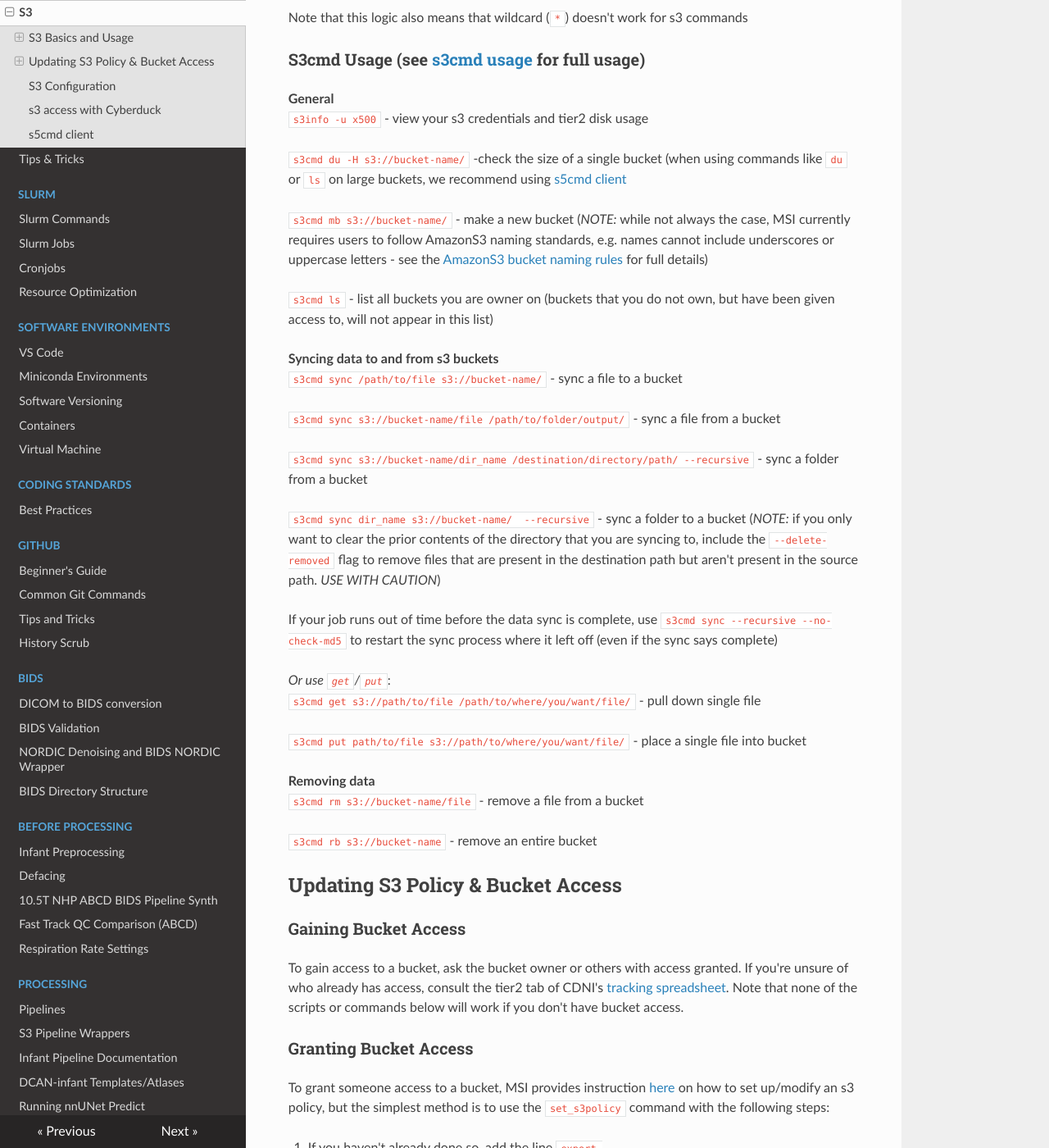
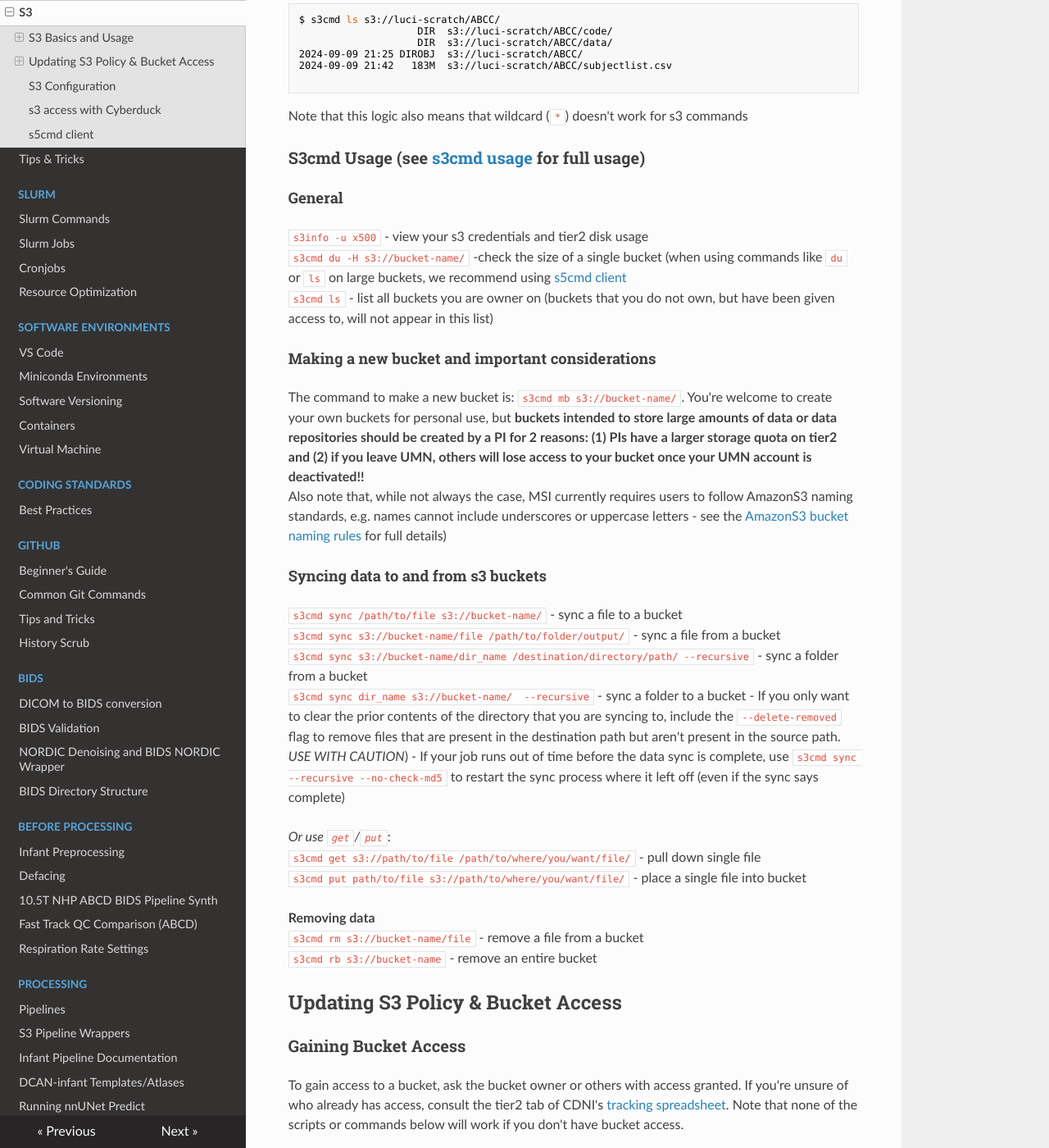
Before and after one commit to DCAN-Labs/cdni-brain, an MkDocs documentation site: the page built from docs/s3.md, in a window 1280 px wide and 1400 px high, scrolled down 1023 px. Shown: the whole window at 82% size. Built offline with MkDocs 1.6.1, drawn with Linux system fonts in a browser that asks for light colours; nearby versions of some CDN libraries; some of the changed text lies outside the part shown.

Commit message:
Update s3.md
clarified details about storage quota (MSI policies currently in flux)

```diff
--- a/docs/s3.md
+++ b/docs/s3.md
@@ -1,5 +1,5 @@
 # MSI Second Tier ("tier 2") Storage & S3 Bucket Interface
-Second tier storage is used for storing data and files that you don't need readily accessible on tier 1. Each user has 120 TB of space, which is why it is preferred to store data here as opposed to tier 1.
+Second tier storage is used for storing data and files that you don't need readily accessible on tier 1. Prior to summer 2024, each user was granted up to 120 TB of storage on tier 2. MSI has been in the process of updating their policies around this so now new users appear to be limited to 5 GB, with their documentation stating that [MSI *groups* are now limited to 120 TB](https://msi.umn.edu/about-msi-services/data-storage/second-tier-storage). We're working on clarifying the details on this and will update the documentation once we know more. **In the meantime, using tier2 storage whenever possible is highly recommended in order to prevent storage quota issues on tier1.**
 
 For a comprehensive introduction to s3, see [this tutorial video](https://drive.google.com/drive/folders/1Oz3i5lbld5VmXGdhWagOMWYOIJmgrJA4) (recorded as part of the Data Processing Workshop hosted for undergraduate research assistants). It is encouraged to watch this tutorial prior to your first time using s3 commands. Note that after you run workbench commands, make sure to `module rm workbench` prior to doing any `s3cmd` commands.
 
@@ -28,36 +28,30 @@ $ s3cmd ls s3://luci-scratch/ABCC/
 Note that this logic also means that wildcard (`*`) doesn't work for s3 commands
 
 ### S3cmd Usage (see [s3cmd usage](https://s3tools.org/usage) for full usage)
-**General**<br>
-`s3info -u x500` - view your s3 credentials and tier2 disk usage
-
-`s3cmd du -H s3://bucket-name/` -check the size of a single bucket (when using commands like `du` or `ls` on large buckets, we recommend using [s5cmd client](#s5cmd-client)
-
-`s3cmd mb s3://bucket-name/` - make a new bucket (*NOTE:* while not always the case, MSI currently requires users to follow AmazonS3 naming standards, e.g. names cannot include underscores or uppercase letters - see the [AmazonS3 bucket naming rules](https://docs.aws.amazon.com/AmazonS3/latest/userguide/bucketnamingrules.html) for full details)
-
+#### General
+`s3info -u x500` - view your s3 credentials and tier2 disk usage<br>
+`s3cmd du -H s3://bucket-name/` -check the size of a single bucket (when using commands like `du` or `ls` on large buckets, we recommend using [s5cmd client](#s5cmd-client)<br>
 `s3cmd ls` - list all buckets you are owner on (buckets that you do not own, but have been given access to, will not appear in this list)
 
-**Syncing data to and from s3 buckets**<br>
-`s3cmd sync /path/to/file s3://bucket-name/` - sync a file to a bucket
+#### Making a new bucket and important considerations
+The command to make a new bucket is: `s3cmd mb s3://bucket-name/`. You're welcome to create your own buckets for personal use, but **buckets intended to store large amounts of data or data repositories should be created by a PI for 2 reasons: (1) PIs have a larger storage quota on tier2 and (2) if you leave UMN, others will lose access to your bucket once your UMN account is deactivated!!**<br>
+Also note that, while not always the case, MSI currently requires users to follow AmazonS3 naming standards, e.g. names cannot include underscores or uppercase letters - see the [AmazonS3 bucket naming rules](https://docs.aws.amazon.com/AmazonS3/latest/userguide/bucketnamingrules.html) for full details)
 
-`s3cmd sync s3://bucket-name/file /path/to/folder/output/` - sync a file from a bucket
-
-`s3cmd sync s3://bucket-name/dir_name /destination/directory/path/ --recursive` - sync a folder from a bucket
-
-`s3cmd sync dir_name s3://bucket-name/  --recursive` - sync a folder to a bucket (*NOTE:* if you only want to clear the prior contents of the directory that you are syncing to, include the `--delete-removed` flag to remove files that are present in the destination path but aren't present in the source path. *USE WITH CAUTION*)
-
-If your job runs out of time before the data sync is complete, use `s3cmd sync --recursive --no-check-md5` to restart the sync process where it left off (even if the sync says complete)
+#### Syncing data to and from s3 buckets
+`s3cmd sync /path/to/file s3://bucket-name/` - sync a file to a bucket<br>
+`s3cmd sync s3://bucket-name/file /path/to/folder/output/` - sync a file from a bucket<br>
+`s3cmd sync s3://bucket-name/dir_name /destination/directory/path/ --recursive` - sync a folder from a bucket<br>
+`s3cmd sync dir_name s3://bucket-name/  --recursive` - sync a folder to a bucket
+- If you only want to clear the prior contents of the directory that you are syncing to, include the `--delete-removed` flag to remove files that are present in the destination path but aren't present in the source path. *USE WITH CAUTION*)
+- If your job runs out of time before the data sync is complete, use `s3cmd sync --recursive --no-check-md5` to restart the sync process where it left off (even if the sync says complete)
 
 *Or use `get`/`put`*:<br>
-`s3cmd get s3://path/to/file /path/to/where/you/want/file/` - pull down single file
-
+`s3cmd get s3://path/to/file /path/to/where/you/want/file/` - pull down single file<br>
 `s3cmd put path/to/file s3://path/to/where/you/want/file/` - place a single file into bucket
 
 **Removing data**<br>
-`s3cmd rm s3://bucket-name/file` - remove a file from a bucket
-
+`s3cmd rm s3://bucket-name/file` - remove a file from a bucket<br>
 `s3cmd rb s3://bucket-name` - remove an entire bucket
-
 
 ## Updating S3 Policy & Bucket Access
 
@@ -65,7 +59,7 @@ If your job runs out of time before the data sync is complete, use `s3cmd sync -
 To gain access to a bucket, ask the bucket owner or others with access granted. If you're unsure of who already has access, consult the tier2 tab of CDNI's [tracking spreadsheet](https://docs.google.com/spreadsheets/d/1QpKYJQqhuxoQhErBscAEev9npsd1RgKS8KdCL6FiuEo/edit?usp=sharing). Note that none of the scripts or commands below will work if you don't have bucket access.
 
 ### Granting Bucket Access
-To grant someone access to a bucket, MSI provides instruction [here](https://www.msi.umn.edu/support/faq/how-do-i-use-s3-buckets-share-data-tier-2-storage-other-users) on how to set up/modify an s3 policy, but the simplest method is to use the `set_s3policy` command with the following steps:
+We generally use fairly permissive s3 policies and so typically anyone with access to a bucket (not the bucket owner alone) can grant access to a new user. To grant someone access to a bucket, MSI provides instruction [here](https://www.msi.umn.edu/support/faq/how-do-i-use-s3-buckets-share-data-tier-2-storage-other-users) on how to set up/modify an s3 policy, but the simplest method is to use the `set_s3policy` command with the following steps:
 
 1. If you haven't already done so, add the line `export PATH=/home/dhp/public/storage/s3policy_bin/:$PATH` to your `~/.bashrc`and open a new terminal after saving your changes in order for your changes to take effect.
 2. Print list of current users with bucket access:
```
